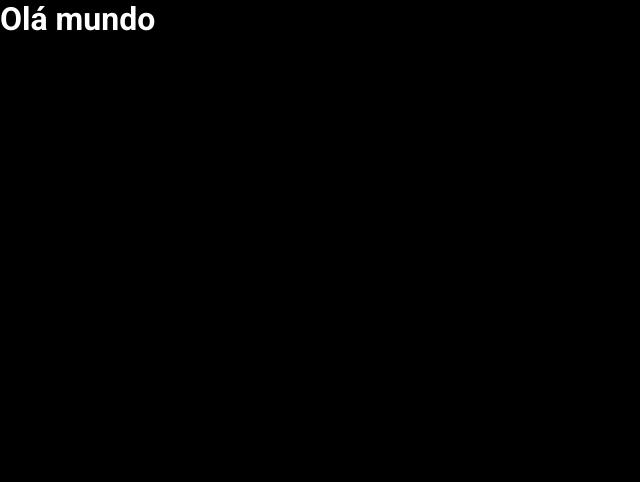
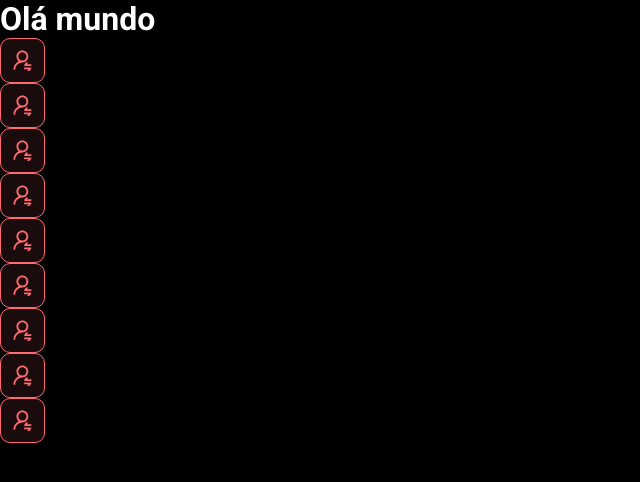
Before and after one commit to Isaque-cdj/dsmeta, a React (Vite) app in the folder frontend/: page / in a window 1280 px wide. Shown: the top 482 px of the page, without its empty margins (0-640 px from the left). Built offline with nearby package versions, Linux system fonts and the light colour scheme.

Commit message:
First component

```diff
--- a/frontend/src/App.tsx
+++ b/frontend/src/App.tsx
@@ -1,6 +1,20 @@
+import NotificationButton from "./componets/NotificationButton"
+
+
 function App() {
-  return(
-    <h1>Olá mundo</h1>
+  return (
+    <>
+      <h1>Olá mundo</h1>
+      <NotificationButton />
+      <NotificationButton />
+      <NotificationButton />
+      <NotificationButton />
+      <NotificationButton />
+      <NotificationButton />
+      <NotificationButton />
+      <NotificationButton />
+      <NotificationButton />
+    </>
   )
 }
 
--- /dev/null
+++ b/frontend/src/componets/NotificationButton/index.tsx
@@ -0,0 +1,15 @@
+import icon from '../../assets/img/notification-icon.svg'
+
+import './styles.css'
+
+function NotificationButton() {
+    return (
+
+            <div className="dsmeta-red-btn">
+                <img src={icon} alt="Notificar" />
+            </div>
+
+    )
+}
+
+export default NotificationButton
--- /dev/null
+++ b/frontend/src/componets/NotificationButton/styles.css
@@ -0,0 +1,15 @@
+.dsmeta-red-btn {
+    height: 45px;
+    width: 45px;
+    background: rgba(255, 107, 114, 0.1);
+    border: 1px solid #FF6B72;
+    border-radius: 10px;
+    display: flex;
+    align-items: center;
+    justify-content: center;
+    cursor: pointer;
+}
+
+.dsmeta-red-btn img {
+    width: 19px;
+}
--- /dev/null
+++ b/frontend/src/svg.d.ts
@@ -0,0 +1,6 @@
+declare module "*.svg" {
+    import React = require("react");
+    export const ReactComponent: React.FC<React.SVGProps<SVGSVGElement>>;
+    const src: string;
+    export default src;
+  }
--- a/frontend/tsconfig.json
+++ b/frontend/tsconfig.json
@@ -16,6 +16,9 @@
     "noEmit": true,
     "jsx": "react-jsx"
   },
-  "include": ["src"],
+  "include": [
+    "src",
+    "src/svg.d.ts"
+  ],
   "references": [{ "path": "./tsconfig.node.json" }]
 }
```
Also changed, not shown: frontend/src/assets/img/notification-icon.svg (added), frontend/src/logo.svg (deleted).
